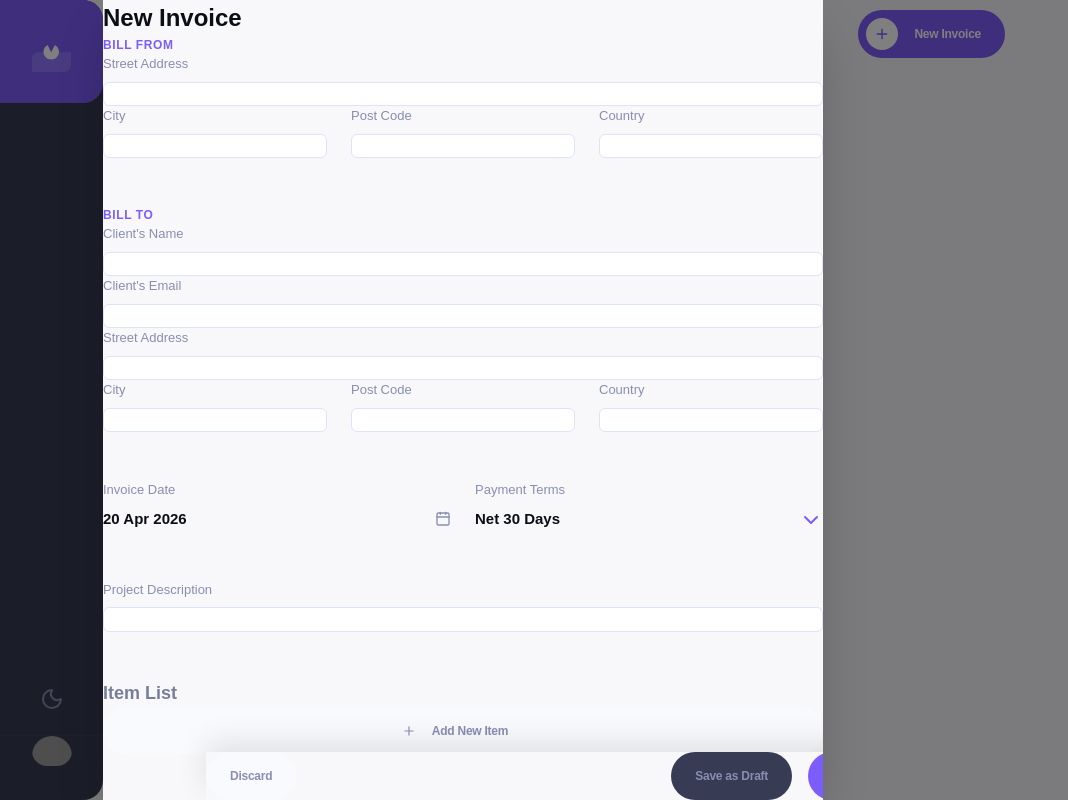
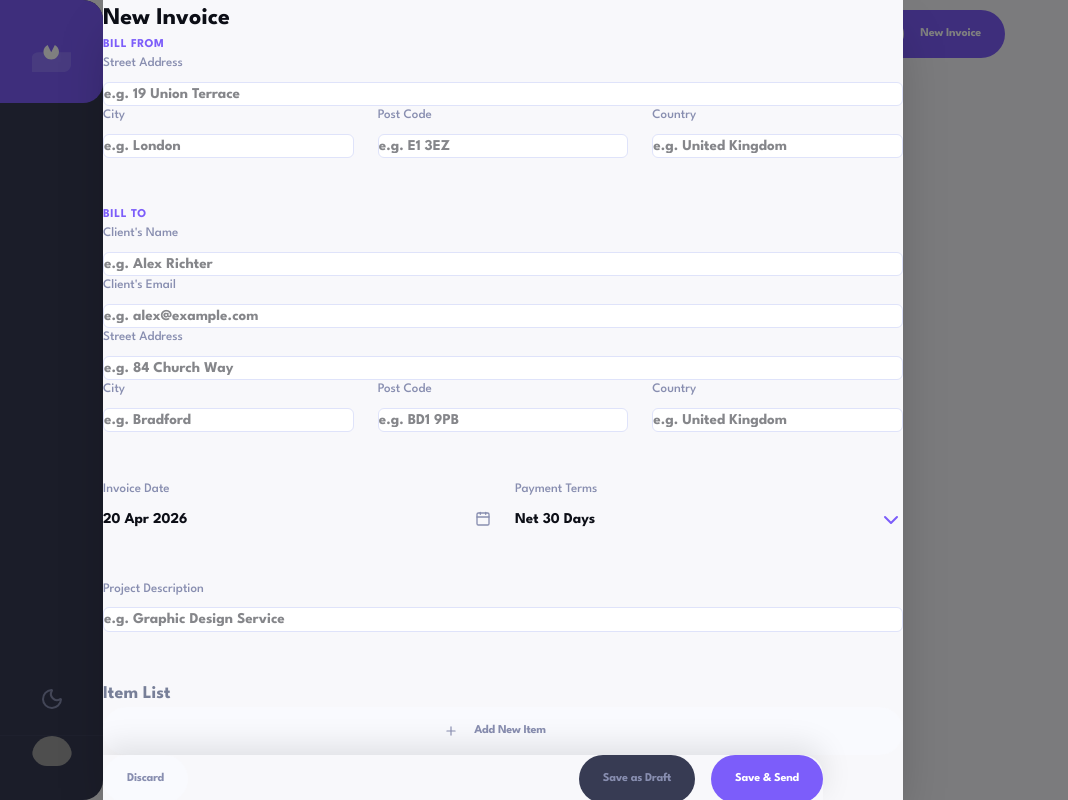
Before and after one commit to mbursa-goje/invoice-management-app, a React (Vite) app: page / in a window 1280 px wide. Both pictures are taken after a click on the button "New Invoice". Shown: the whole page, without its empty margins (0-1068 px from the left). Built offline with nearby package versions, Linux system fonts and the light colour scheme; grey boxes are pictures that could not be loaded.

Commit message:
fix(ui): UI fixes

```diff
--- a/src/App.tsx
+++ b/src/App.tsx
@@ -9,10 +9,10 @@ function App() {
   return (
     <BrowserRouter>
       <div className="min-h-screen bg-[var(--bg-body)]">
-        <Sidebar />
 
         {/* We use a large left padding to clear the sidebar and center the content */}
-        <main className="md:pl-[103px] transition-all duration-300 w-full flex justify-center">
+        <main className="md:pl-[103px] transition-all duration-300 w-full flex justify-center pt-4">
+          <Sidebar />
           <div className="w-full max-w-[730px] px-6 py-12 md:py-20 flex flex-col items-center">
             <div className="w-full">
               <Routes>
--- a/src/component/InvoiceForm.tsx
+++ b/src/component/InvoiceForm.tsx
@@ -13,6 +13,12 @@ interface InvoiceFormProps {
     invoiceToEdit?: Invoice;
 }
 
+const calculatePaymentDue = (createdAt: string, paymentTerms: number) => {
+    const date = new Date(createdAt);
+    date.setDate(date.getDate() + paymentTerms);
+    return date.toISOString().split('T')[0];
+};
+
 const InvoiceForm: React.FC<InvoiceFormProps> = ({ isOpen, onClose, invoiceToEdit }) => {
     const context = useContext(InvoiceContext);
     if (!context || !isOpen) return null;
@@ -27,7 +33,13 @@ const InvoiceForm: React.FC<InvoiceFormProps> = ({ isOpen, onClose, invoiceToEdi
         return id;
     };
 
-    const initialData: Partial<Invoice> = invoiceToEdit || {
+    const [formData, setFormData] = useState<Partial<Invoice>>({});
+
+    useEffect(() => {
+        if (invoiceToEdit) {
+            setFormData(invoiceToEdit);
+        } else {
+            setFormData({
                 id: generateId(),
                 createdAt: new Date().toISOString().split('T')[0],
                 paymentTerms: 30,
@@ -39,13 +51,9 @@ const InvoiceForm: React.FC<InvoiceFormProps> = ({ isOpen, onClose, invoiceToEdi
                 clientAddress: { street: '', city: '', postCode: '', country: '' },
                 items: [],
                 total: 0,
-    };
-
-    const [formData, setFormData] = useState<Partial<Invoice>>(initialData);
-
-    useEffect(() => {
-        if (invoiceToEdit) setFormData(invoiceToEdit);
-        else setFormData(initialData);
+                paymentDue: calculatePaymentDue(new Date().toISOString().split('T')[0], 30)
+            });
+        }
     }, [invoiceToEdit, isOpen]);
 
     const handleAddressChange = (type: 'senderAddress' | 'clientAddress', field: string, value: string) => {
@@ -84,9 +92,13 @@ const InvoiceForm: React.FC<InvoiceFormProps> = ({ isOpen, onClose, invoiceToEdi
         setFormData(prev => ({ ...prev, items: updatedItems, total: newTotal }));
     };
 
-    const handleSubmit = (e: React.FormEvent, statusOverride?: InvoiceStatus) => {
+    const handleSubmit = (e: React.FormEvent | React.MouseEvent, statusOverride?: InvoiceStatus) => {
         e.preventDefault();
-        const finalData = { ...formData, status: statusOverride || formData.status } as Invoice;
+        const finalData = {
+            ...formData,
+            status: statusOverride || formData.status,
+            paymentDue: calculatePaymentDue(formData.createdAt!, formData.paymentTerms!)
+        } as Invoice;
 
         if (invoiceToEdit) {
             updateInvoice(invoiceToEdit.id, finalData);
@@ -108,9 +120,9 @@ const InvoiceForm: React.FC<InvoiceFormProps> = ({ isOpen, onClose, invoiceToEdi
             {/* Backdrop */}
             <div className="absolute inset-0 bg-black/50" onClick={onClose} />
 
-            {/* The Sliding Form */}
+            {/*Sliding Form */}
             <aside
-                className="fixed top-0 left-0 md:left-[103px] w-full max-w-[720px] h-full overflow-y-auto bg-[var(--bg-body)] pt-20 pb-32 px-6 md:px-14 animate-slide-in shadow-2xl"
+                className="fixed top-0 flex flex-col md:left-[103px] w-full max-w-[800px] h-full overflow-y-auto bg-[var(--bg-body)] pt-20 pb-32 px-12 md:px-14 animate-slide-in shadow-2xl"
             >
                 <h2 className="text-[24px] font-bold text-[var(--text-primary)] mb-12">
                     {invoiceToEdit ? (
@@ -123,39 +135,39 @@ const InvoiceForm: React.FC<InvoiceFormProps> = ({ isOpen, onClose, invoiceToEdi
                     <section>
                         <h3 className="text-[12px] font-bold text-[var(--brand-purple)] mb-6 uppercase tracking-wider">Bill From</h3>
                         <Input
-                            label="Street Address" id="s-street" value={formData.senderAddress?.street || ''}
+                            label="Street Address" id="s-street" placeholder="e.g. 19 Union Terrace" value={formData.senderAddress?.street || ''}
                             onChange={(e) => handleAddressChange('senderAddress', 'street', e.target.value)}
                         />
                         <div className="grid grid-cols-3 gap-6 mt-6">
-                            <Input label="City" id="s-city" value={formData.senderAddress?.city || ''} onChange={(e) => handleAddressChange('senderAddress', 'city', e.target.value)} />
-                            <Input label="Post Code" id="s-post" value={formData.senderAddress?.postCode || ''} onChange={(e) => handleAddressChange('senderAddress', 'postCode', e.target.value)} />
-                            <Input label="Country" id="s-country" value={formData.senderAddress?.country || ''} onChange={(e) => handleAddressChange('senderAddress', 'country', e.target.value)} />
+                            <Input label="City" id="s-city" placeholder="e.g. London" value={formData.senderAddress?.city || ''} onChange={(e) => handleAddressChange('senderAddress', 'city', e.target.value)} />
+                            <Input label="Post Code" id="s-post" placeholder="e.g. E1 3EZ" value={formData.senderAddress?.postCode || ''} onChange={(e) => handleAddressChange('senderAddress', 'postCode', e.target.value)} />
+                            <Input label="Country" id="s-country" placeholder="e.g. United Kingdom" value={formData.senderAddress?.country || ''} onChange={(e) => handleAddressChange('senderAddress', 'country', e.target.value)} />
                         </div>
                     </section>
 
                     {/* Bill To */}
                     <section>
                         <h3 className="text-[12px] font-bold text-[var(--brand-purple)] mb-6 uppercase tracking-wider">Bill To</h3>
-                        <Input label="Client's Name" id="c-name" value={formData.clientName || ''} onChange={(e) => setFormData({...formData, clientName: e.target.value})} />
+                        <Input label="Client's Name" id="c-name" placeholder="e.g. Alex Richter" value={formData.clientName || ''} onChange={(e) => setFormData({ ...formData, clientName: e.target.value })} />
                         <div className="mt-6">
-                            <Input label="Client's Email" id="c-email" placeholder="e.g. email@example.com" value={formData.clientEmail || ''} onChange={(e) => setFormData({...formData, clientEmail: e.target.value})} />
+                            <Input label="Client's Email" id="c-email" placeholder="e.g. alex@example.com" value={formData.clientEmail || ''} onChange={(e) => setFormData({ ...formData, clientEmail: e.target.value })} />
                         </div>
                         <div className="mt-6">
-                            <Input label="Street Address" id="c-street" value={formData.clientAddress?.street || ''} onChange={(e) => handleAddressChange('clientAddress', 'street', e.target.value)} />
+                            <Input label="Street Address" id="c-street" placeholder="e.g. 84 Church Way" value={formData.clientAddress?.street || ''} onChange={(e) => handleAddressChange('clientAddress', 'street', e.target.value)} />
                         </div>
                         <div className="grid grid-cols-3 gap-6 mt-6">
-                            <Input label="City" id="c-city" value={formData.clientAddress?.city || ''} onChange={(e) => handleAddressChange('clientAddress', 'city', e.target.value)} />
-                            <Input label="Post Code" id="c-post" value={formData.clientAddress?.postCode || ''} onChange={(e) => handleAddressChange('clientAddress', 'postCode', e.target.value)} />
-                            <Input label="Country" id="c-country" value={formData.clientAddress?.country || ''} onChange={(e) => handleAddressChange('clientAddress', 'country', e.target.value)} />
+                            <Input label="City" id="c-city" placeholder="e.g. Bradford" value={formData.clientAddress?.city || ''} onChange={(e) => handleAddressChange('clientAddress', 'city', e.target.value)} />
+                            <Input label="Post Code" id="c-post" placeholder="e.g. BD1 9PB" value={formData.clientAddress?.postCode || ''} onChange={(e) => handleAddressChange('clientAddress', 'postCode', e.target.value)} />
+                            <Input label="Country" id="c-country" placeholder="e.g. United Kingdom" value={formData.clientAddress?.country || ''} onChange={(e) => handleAddressChange('clientAddress', 'country', e.target.value)} />
                         </div>
                     </section>
 
                     <div className="grid grid-cols-2 gap-6">
-                        <DatePicker label="Invoice Date" value={formData.createdAt || ''} onChange={(date) => setFormData({...formData, createdAt: date})} />
-                        <Select label="Payment Terms" options={paymentOptions} value={formData.paymentTerms || 30} onChange={(val) => setFormData({...formData, paymentTerms: Number(val)})} />
+                        <DatePicker label="Invoice Date" value={formData.createdAt || ''} onChange={(date) => setFormData({ ...formData, createdAt: date })} />
+                        <Select label="Payment Terms" options={paymentOptions} value={formData.paymentTerms || 30} onChange={(val) => setFormData({ ...formData, paymentTerms: Number(val) })} />
                     </div>
 
-                    <Input label="Project Description" id="desc" placeholder="e.g. Graphic Design Service" value={formData.description || ''} onChange={(e) => setFormData({...formData, description: e.target.value})} />
+                    <Input label="Project Description" id="desc" placeholder="e.g. Graphic Design Service" value={formData.description || ''} onChange={(e) => setFormData({ ...formData, description: e.target.value })} />
 
                     {/* Item List */}
                     <section>
@@ -163,9 +175,9 @@ const InvoiceForm: React.FC<InvoiceFormProps> = ({ isOpen, onClose, invoiceToEdi
                         <div className="flex flex-col gap-4">
                             {formData.items?.map((item, index) => (
                                 <div key={index} className="grid grid-cols-[3fr_1fr_2fr_1fr_auto] gap-4 items-end">
-                                    <Input label="Item Name" id={`n-${index}`} value={item.name} onChange={(e) => updateItem(index, 'name', e.target.value)} />
-                                    <Input label="Qty." id={`q-${index}`} type="number" value={item.quantity} onChange={(e) => updateItem(index, 'quantity', e.target.value)} />
-                                    <Input label="Price" id={`p-${index}`} type="number" value={item.price} onChange={(e) => updateItem(index, 'price', e.target.value)} />
+                                    <Input label="Item Name" id={`n-${index}`} placeholder="e.g. Banner Design" value={item.name} onChange={(e) => updateItem(index, 'name', e.target.value)} />
+                                    <Input label="Qty." id={`q-${index}`} type="number" placeholder="1" value={item.quantity} onChange={(e) => updateItem(index, 'quantity', e.target.value)} />
+                                    <Input label="Price" id={`p-${index}`} type="number" placeholder="0.00" value={item.price} onChange={(e) => updateItem(index, 'price', e.target.value)} />
                                     <div className="flex flex-col gap-2">
                                         <label className="text-[13px] font-medium text-[var(--text-secondary)]">Total</label>
                                         <span className="h-[58px] flex items-center font-bold text-[var(--text-secondary)]">£{item.total.toFixed(2)}</span>
@@ -181,7 +193,7 @@ const InvoiceForm: React.FC<InvoiceFormProps> = ({ isOpen, onClose, invoiceToEdi
                 </form>
 
                 {/* Form Footer */}
-                <div className="fixed bottom-0 left-0 md:left-[103px] w-full md:w-[720px] bg-[var(--bg-body)] p-6 md:px-14 flex justify-between items-center shadow-[0_-10px_30px_rgba(0,0,0,0.1)] z-[2100] rounded-tr-[20px]">
+                <div className="flex-end bottom-0 left-0 md:left-[103px] w-full md:w-[720px] bg-[var(--bg-body)] p-6 md:px-14 flex justify-between items-center shadow-[0_-10px_30px_rgba(0,0,0,0.1)] z-[2100] rounded-tr-[20px]">
                     <Button variant="secondary" onClick={onClose}>Discard</Button>
                     <div className="flex gap-4">
                         {!invoiceToEdit && (
--- a/src/index.css
+++ b/src/index.css
@@ -1,6 +1,6 @@
+@import url('https://fonts.googleapis.com/css2?family=League+Spartan:wght@400;500;700&display=swap');
 @import "tailwindcss";
 
-@import url('https://fonts.googleapis.com/css2?family=League+Spartan:wght@400;500;700&display=swap');
 
 /* ======= LIGHT THEME (Default) ======== */
 
--- a/src/pages/InvoiceList.tsx
+++ b/src/pages/InvoiceList.tsx
@@ -1,3 +1,5 @@
+import { useContext } from 'react';
+import { ThemeContext } from '../context/ThemeContext';
 import React, { useState } from 'react';
 import { useInvoices } from '../context/InvoiceContext';
 import { Plus } from 'lucide-react';
@@ -5,7 +7,8 @@ import Button from '../ui/Button';
 import FilterDropdown from '../ui/FilterDropdown';
 import InvoiceCard from '../ui/InvoiceCard';
 import InvoiceForm from '../component/InvoiceForm';
-import emptyImg from '../assets/there-is-nothing-here-logo.svg';
+import emptyImgDark from '../assets/there-is-nothing-here-logo.svg';
+import emptyImgLight from '../assets/there-is-nothing-here-light.svg';
 
 const InvoiceList: React.FC = () => {
     const { invoices, filterStatus, setFilterStatus } = useInvoices();
@@ -15,6 +18,9 @@ const InvoiceList: React.FC = () => {
         if (filterStatus === 'all') return true;
         return invoice.status === filterStatus;
     });
+
+    const themeContext = useContext(ThemeContext);
+    const theme = themeContext?.theme || 'light';
 
     return (
         <div className="w-full">
@@ -51,8 +57,8 @@ const InvoiceList: React.FC = () => {
                     ))
                 ) : (
                     <div className="flex flex-col items-center justify-center text-center mt-12 md:mt-24">
-                        {/* The SVG already contains the "There is nothing here" text */}
-                        <img src={emptyImg} alt="No invoices" className="w-[242px] h-auto" />
+
+                        <img src={theme === 'light' ? emptyImgLight : emptyImgDark} alt="No invoices" className="w-[242px] h-auto" />
                     </div>
                 )}
             </div>
--- a/src/types/invoice.ts
+++ b/src/types/invoice.ts
@@ -3,7 +3,7 @@ export type InvoiceStatus = 'draft' | 'pending' | 'paid';
 
 // An interface is TypeScript's way of defining the exact shape of an obejct,
 // export interface InvoiceItem describes the full invoice object
-export interface InvoiceItem {
+export interface Item {
     name: string;
     quantity: number;
     price: number;
@@ -32,6 +32,6 @@ export interface Invoice {
         country: string;
     };
     // The union type is reused, [] means this is an array of InvoiceItem objects, since an invoice can have multiple line items
-    items: InvoiceItem[];
+    items: Item[];
     total: number;
 }
--- a/src/ui/Button.tsx
+++ b/src/ui/Button.tsx
@@ -6,7 +6,7 @@ interface ButtonProps {
     children: React.ReactNode;
     icon?: React.ReactNode;
     variant?: ButtonVariant;
-    onClick?: () => void;
+    onClick?: (e: React.MouseEvent<HTMLButtonElement>) => void;
     type?: 'button' | 'submit' | 'reset';
     disabled?: boolean;
     className?: string;
--- a/src/ui/Input.tsx
+++ b/src/ui/Input.tsx
@@ -8,9 +8,10 @@ interface InputProps {
     onChange: (e: React.ChangeEvent<HTMLInputElement>) => void;
     error?: string;
     name?: string;
+    placeholder: string;
 }
 
-const Input: React.FC<InputProps> = ({ label, id, type = 'text', value, onChange, error, name }) => {
+const Input: React.FC<InputProps> = ({ label, id, type = 'text', value, onChange, error, name, placeholder }) => {
     return (
         <div className='flex flex-col gap-2 w-full'>
             <div className='flex justify-between items-center'>
@@ -28,6 +29,7 @@ const Input: React.FC<InputProps> = ({ label, id, type = 'text', value, onChange
                 name={name}
                 value={value}
                 onChange={onChange}
+                placeholder={placeholder}
                 className={`w-full py-4 px-5 rounded-md border font-bold text-[15px] outline-none transition-all
                     ${error
                         ? 'border-[#ec5757]'
```
Also changed, not shown: src/assets/there-is-nothing-here-light.svg (added). Lines whose indentation alone changed are shown as unchanged.
